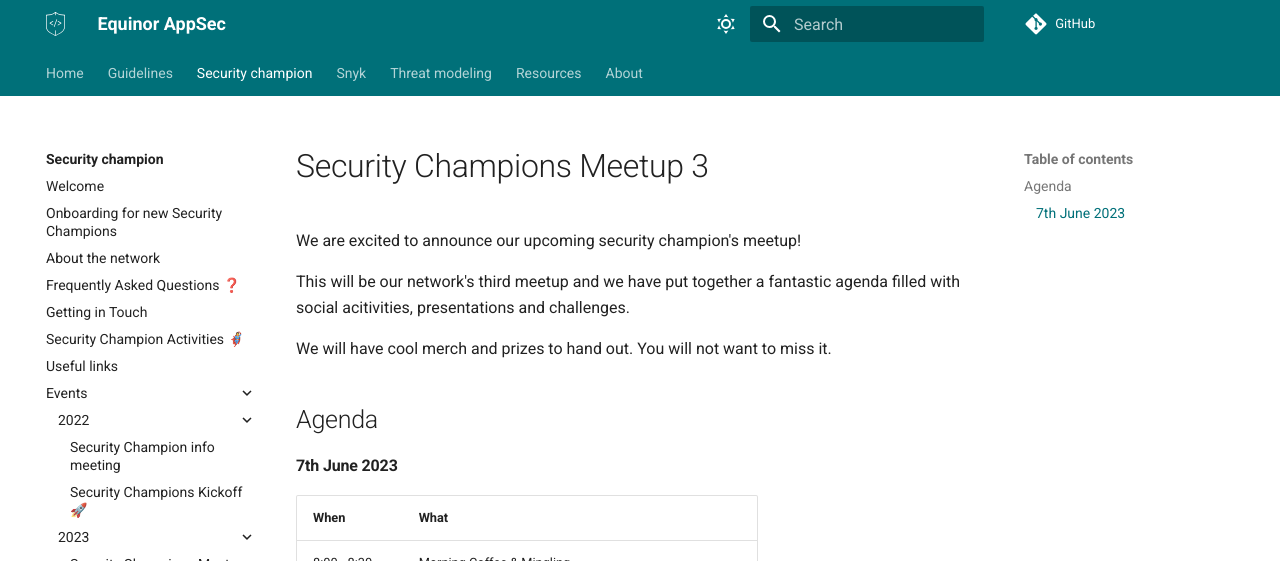
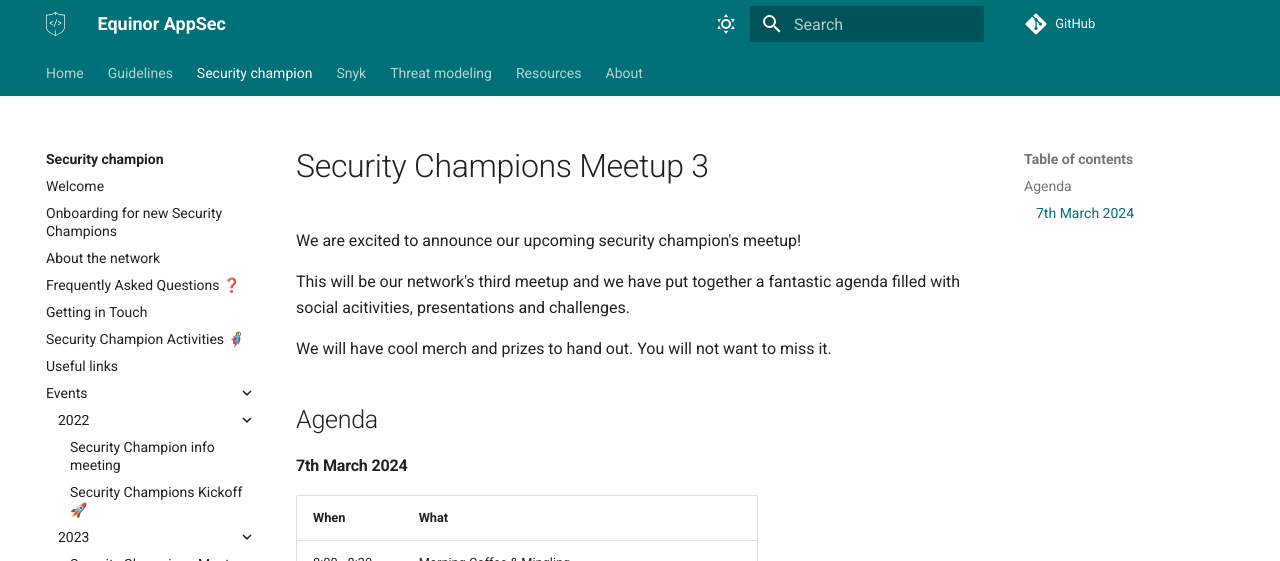
Before and after one commit to equinor/appsec, an MkDocs documentation site: the page built from docs/security-champion/events/2024/1-sc-meetup-3.md, in a window 1280 px wide and 1373 px high. Shown: the top 561 px of the window. Built offline with MkDocs 1.6.1 and Material for MkDocs 9.7.7, drawn with Linux system fonts in a browser that asks for light colours; some web fonts are replaced; comment, search, counter and statistics services are not loaded.

Commit message:
correct date

```diff
--- a/docs/security-champion/events/2024/1-sc-meetup-3.md
+++ b/docs/security-champion/events/2024/1-sc-meetup-3.md
@@ -8,7 +8,7 @@ We will have cool merch and prizes to hand out. You will not want to miss it.
 
 ## Agenda
 
-#### 7th June 2023
+#### 7th March 2024
 
 | **When** | **What** |
 |---|---|
```
